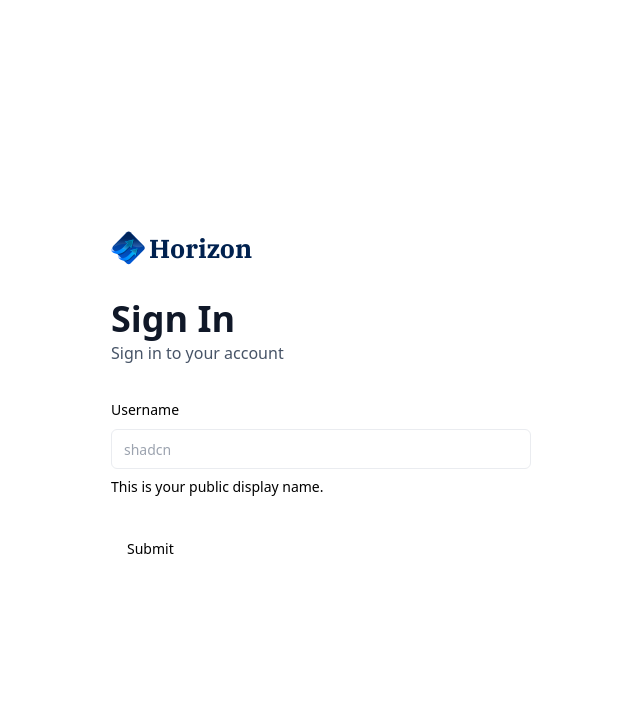
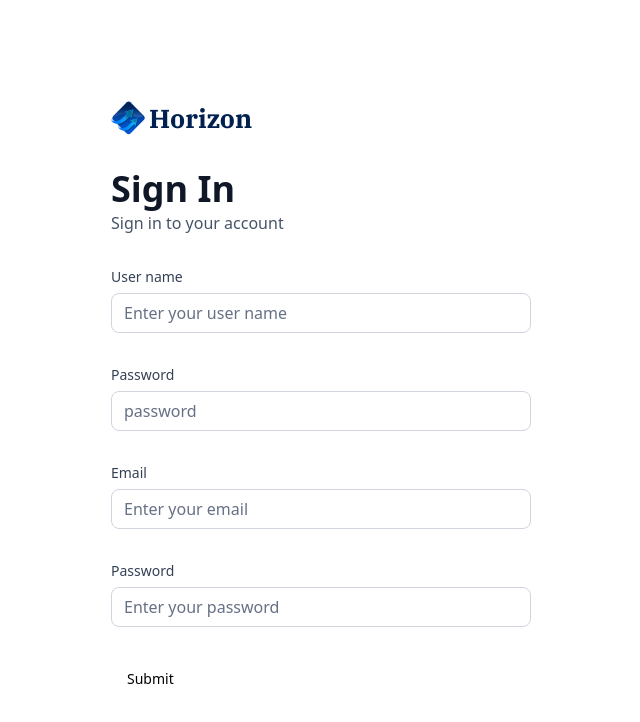
Before and after one commit to nivindulakshitha/Horizon, a Next.js app: page /sign-in in a window 1280 px wide. Shown: the top 722 px of the page, without its empty margins (319-959 px from the left). Built offline with nearby package versions, Linux system fonts and the light colour scheme.

Commit message:
chore: Refactor AuthForm component to use email instead of username for form input

```diff
--- a/components/AuthForm.tsx
+++ b/components/AuthForm.tsx
@@ -17,11 +17,10 @@ import {
     FormMessage,
 } from "@/components/ui/form"
 import { Input } from "@/components/ui/input"
+import CustomInput from './CustomInput';
 
 const formSchema = z.object({
-  username: z.string().min(2,  {
-    message: "Username must be at least 2 characters.",
-  })
+    email: z.string().email(),
 })
 
 
@@ -32,7 +31,7 @@ const AuthForm = ({ type }: { type: String }) => {
     const form = useForm<z.infer<typeof formSchema>>({
         resolver: zodResolver(formSchema),
         defaultValues: {
-      username: "",
+            email: "",
         },
     })
 
@@ -61,11 +60,11 @@ const AuthForm = ({ type }: { type: String }) => {
                 <div className="flex flex-col gap-1 md:gap-3">
                     <h1 className='text-24 lg:text-36 font-semibold text-gray-900'>
                         {
-                            user? 'Link Account' : type === 'sign-in' ? 'Sign In' : 'Sign Up'
+                            user ? 'Link Account' : type === 'sign-in' ? 'Sign In' : 'Sign Up'
                         }
                         <p className="text-16 font-normal text-gray-600">
                             {
-                                user? 'Link your account to continue' : type === 'sign-in' ? 'Sign in to your account' : 'Create an account'
+                                user ? 'Link your account to continue' : type === 'sign-in' ? 'Sign in to your account' : 'Create an account'
                             }
                         </p>
                     </h1>
@@ -73,7 +72,7 @@ const AuthForm = ({ type }: { type: String }) => {
             </header>
 
             {
-                user? (
+                user ? (
                     <div className="flex flex-col gap-4">
                         {/* paidlink */}
                     </div>
@@ -82,20 +81,71 @@ const AuthForm = ({ type }: { type: String }) => {
                         <>
                             <Form {...form}>
                                 <form onSubmit={form.handleSubmit(onSubmit)} className="space-y-8">
+
+                                    <CustomInput
+                                        control={form.control}
+                                        name='username'
+                                        label='User name'
+                                        placeholder='Enter your user name'
+                                    />
+
+                                    <CustomInput
+                                        control={form.control}
+                                        name='password'
+                                        label='Password'
+                                        placeholder='password'
+                                    />
+
                                     <FormField
                                         control={form.control}
-                                        name="username"
+                                        name="email"
                                         render={({ field }) => (
-                                            <FormItem>
-                                                <FormLabel>Username</FormLabel>
+                                            <div className='form-item'>
+                                                <FormLabel className='form-label'>
+                                                    Email
+                                                </FormLabel>
+
+                                                <div className="flex w-full flex-col">
                                                     <FormControl>
-                                                    <Input placeholder="shadcn" {...field} />
+                                                        <Input
+                                                            placeholder='Enter your email'
+                                                            className='input-class'
+                                                            {...field}
+                                                        />
                                                     </FormControl>
-                                                <FormDescription>
-                                                    This is your public display name.
-                                                </FormDescription>
-                                                <FormMessage />
-                                            </FormItem>
+
+                                                    <FormMessage
+                                                        className='form-message mt-2'
+                                                    />
+                                                </div>
+                                            </div>
+                                        )}
+                                    />
+
+                                    <FormField
+                                        control={form.control}
+                                        name="password"
+                                        render={({ field }) => (
+                                            <div className='form-item'>
+                                                <FormLabel className='form-label'>
+                                                    Password
+                                                </FormLabel>
+
+                                                <div className="flex w-full flex-col">
+                                                    <FormControl>
+                                                        <Input
+                                                            placeholder='Enter your password'
+                                                            className='input-class'
+                                                            type='password'
+                                                            {...field}
+                                                        />
+                                                    </FormControl>
+
+                                                    <FormMessage
+                                                        className='form-message mt-2'
+                                                    />
+                                                </div>
+                                            </div>
                                         )}
                                     />
                                     <Button type="submit">Submit</Button>
--- /dev/null
+++ b/components/CustomInput.tsx
@@ -0,0 +1,53 @@
+import React from 'react'
+import {
+    Form,
+    FormControl,
+    FormDescription,
+    FormField,
+    FormItem,
+    FormLabel,
+    FormMessage,
+} from "@/components/ui/form"
+import { Input } from "@/components/ui/input"
+import { Control } from "react-hook-form"
+import { z } from 'zod'
+import { formSchema } from '@/lib/schemas'
+
+interface CustomInputProps {
+    form: Control<z.infer<typeof formSchema>>
+    name: string
+    label: string
+    placeholder: string
+}
+
+const CustomInput = ({ control, name, label, placeholder }) => {
+    return (
+        <FormField
+            control={control}
+            name={name}
+            render={({ field }) => (
+                <div className='form-item'>
+                    <FormLabel className='form-label'>
+                        {label}
+                    </FormLabel>
+
+                    <div className="flex w-full flex-col">
+                        <FormControl>
+                            <Input
+                                placeholder={placeholder}
+                                className='input-class'
+                                {...field}
+                            />
+                        </FormControl>
+
+                        <FormMessage
+                            className='form-message mt-2'
+                        />
+                    </div>
+                </div>
+            )}
+        />
+    )
+}
+
+export default CustomInput
```
Lines whose indentation alone changed are shown as unchanged.
